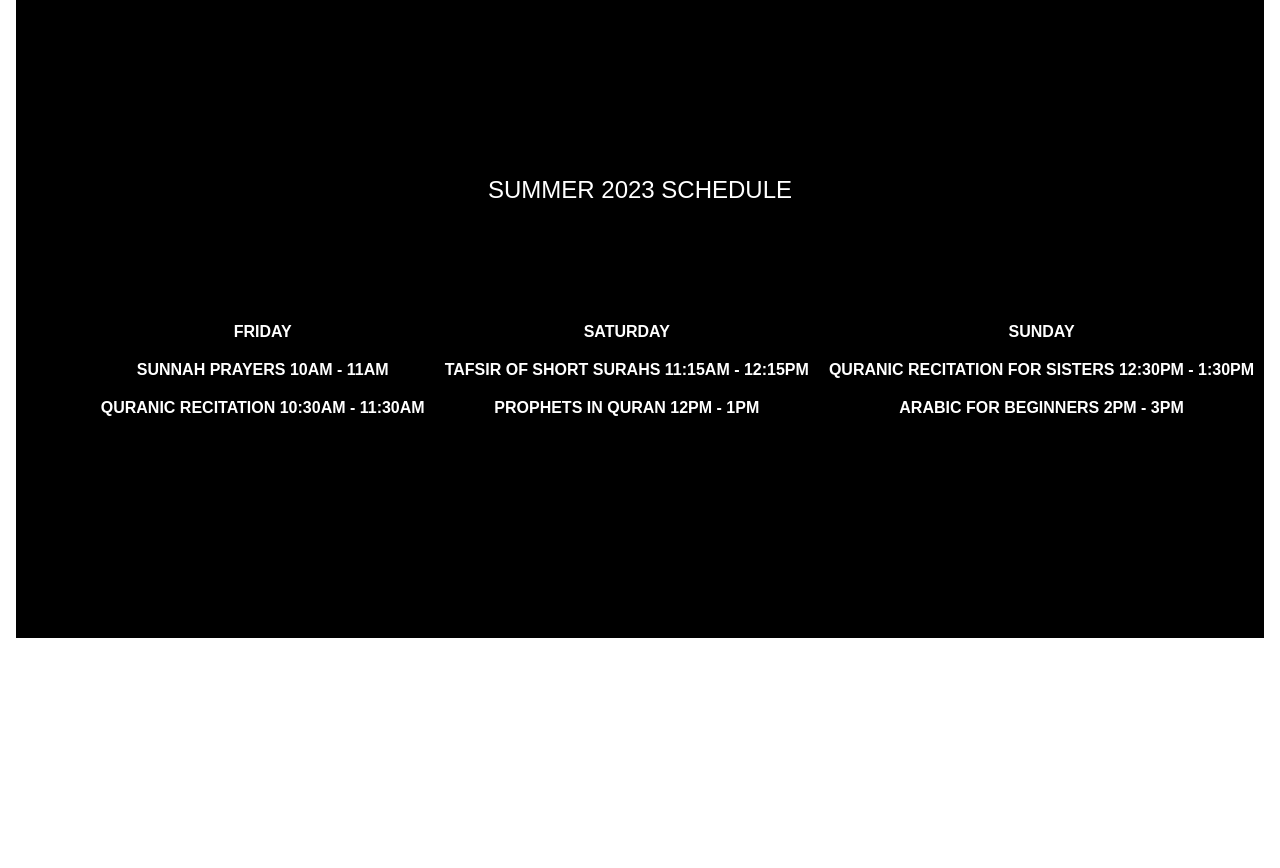
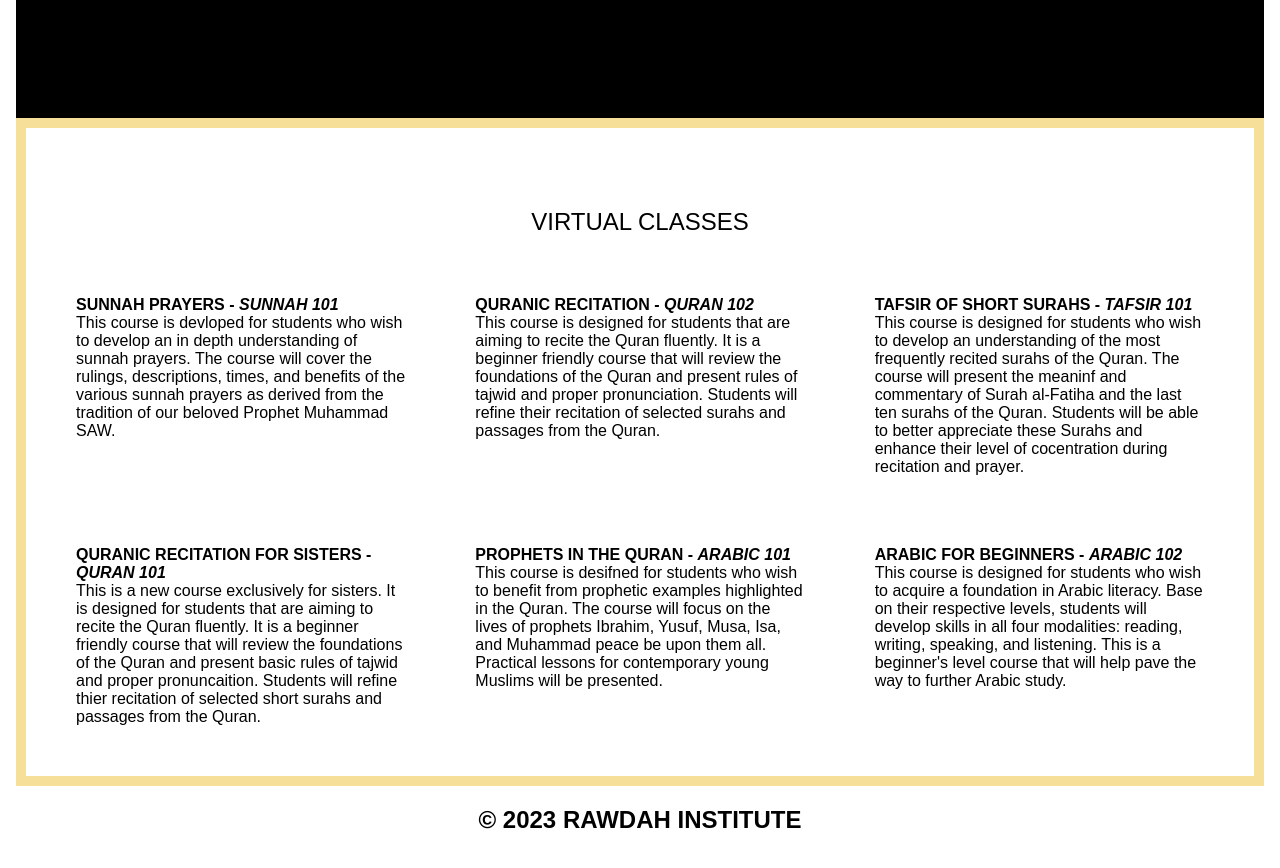
Before and after one commit to tahmid198/Rawdah_Institute, a React (Create React App) app: page /OnlineClass in a window 1280 px wide. Shown: the part 818-1686 px from the top of the page. Before the commit the page ends 1472 px from the top, so only its background shows below. Built offline with nearby package versions, Linux system fonts and the light colour scheme.

Commit message:
virtual classes and footer section

```diff
--- a/src/components/css/online-class.css
+++ b/src/components/css/online-class.css
@@ -1,10 +1,10 @@
 /* * {
     box-sizing: border-box;
 } */
-
+/* --------------------------------------------------------------------------------------- */
 .title {
     position: relative;
-    height: 100vh;
+    height: 60vh;
     width: 100%;
     background-image: linear-gradient(rgba(0,0,0,0.5),rgba(0,0,0,0.5)),
                     url('./rawdah-assets/pexels-steven-jiashu-online-class-medium.jpg');
@@ -31,26 +31,30 @@
     color: #fff;
     font-weight: normal;
 }
-
+/* --------------------------------------------------------------------------------------- */
 .schedule{
     position: relative;
-    height: 80vh;
-    width: 100%;
+    /* height: 40vh;
+    width: 100%; */
     background-color: #000;
+    padding: 150px;
 
 }
 .schedule .schedule-title h1{
     position: center;
+    padding-bottom: 70px;
     color: #fff;
     font-weight: 300;
     position: absolute;
     top: 30%;
     left: 50%;
     margin-right: -50%;
-    transform: translate(-50%, -50%)
+    transform: translate(-50%, -50%);
+    float: center;
+
 }
 
-.schedule .grid-container {
+.schedule .grid-schedule-container {
     position: relative;
     top: 50%;
     left: 3%;
@@ -64,11 +68,50 @@
     padding: 5px;
     color: #fff;
     font-weight: bold;
+    float: center;
 
 }
-/* .grid-container > div {
+/* .grid-schedule-container > div {
     background-color: rgba(255, 255, 255, 0.8);
     text-align: center;
     padding: 20px 0;
     font-size: 30px;
   } */
+  /* --------------------------------------------------------------------------------------- */
+.class-container{
+    /* height: 60vh;
+    width: 100%; */
+    padding: 10px;
+    background-color:#F5DF99;
+}
+.class-container .class-list {
+    background-color: #fff;
+    /* height: 100%;
+    width: 100%; */
+    padding: 50px;
+    float: center;
+}
+
+.class-container .class-list h1 {
+    padding-top: 30px;
+    padding-bottom: 60px;
+    font-weight: 300;
+}
+
+.class-container .class-list .grid-class-container {
+    /* position: absolute; */
+    float: center;
+    display: inline-grid;
+    grid-template-columns: 2fr 2fr 2fr;
+    /* transform: translateY(-50%,-50%); */
+    gap: 70px 70px;
+    /* top: 50%; */
+    /* left: 3%; */
+}
+.grid-class-container .grid-item h4,
+.grid-class-container .grid-item p {
+    text-align: left;
+}
+.footer {
+    padding:20px;
+}
--- a/src/components/online-class.js
+++ b/src/components/online-class.js
@@ -13,18 +13,69 @@
             <div className='schedule'>
                 <div className='schedule-title'>
                     <h1>SUMMER 2023 SCHEDULE</h1>
+            </div>
+                <div class="grid-schedule-container">
+                    <div className="grid-item">FRIDAY</div>
+                    <div className="grid-item">SATURDAY</div>
+                    <div className="grid-item">SUNDAY</div>
+                    <div className="grid-item">SUNNAH PRAYERS 10AM - 11AM</div>
+                    <div className="grid-item">TAFSIR OF SHORT SURAHS 11:15AM - 12:15PM</div>
+                    <div className="grid-item">QURANIC RECITATION FOR SISTERS 12:30PM - 1:30PM</div>
+                    <div className="grid-item">QURANIC RECITATION 10:30AM - 11:30AM</div>
+                    <div className="grid-item">PROPHETS IN QURAN 12PM - 1PM</div>
+                    <div className="grid-item">ARABIC FOR BEGINNERS 2PM - 3PM</div>
                 </div>
-                <div class="grid-container">
-                    <div class="grid-item">FRIDAY</div>
-                    <div class="grid-item">SATURDAY</div>
-                    <div class="grid-item">SUNDAY</div>
-                    <div class="grid-item">SUNNAH PRAYERS 10AM - 11AM</div>
-                    <div class="grid-item">TAFSIR OF SHORT SURAHS 11:15AM - 12:15PM</div>
-                    <div class="grid-item">QURANIC RECITATION FOR SISTERS 12:30PM - 1:30PM</div>
-                    <div class="grid-item">QURANIC RECITATION 10:30AM - 11:30AM</div>
-                    <div class="grid-item">PROPHETS IN QURAN 12PM - 1PM</div>
-                    <div class="grid-item">ARABIC FOR BEGINNERS 2PM - 3PM</div>
-                </div>
+            </div>
+            <div className='class-container'>
+                <div className='class-list'>
+                    <h1>VIRTUAL CLASSES</h1>
+                            <div className="grid-class-container">
+                                <div className="grid-item">
+                                    <h4>SUNNAH PRAYERS - <i>SUNNAH 101</i></h4>
+                                    <p>This course is devloped for students who wish to develop an in depth understanding
+                                        of sunnah prayers. The course will cover the rulings, descriptions, times, and benefits of
+                                        the various sunnah prayers as derived from the tradition of our beloved Prophet Muhammad SAW.</p>
+                                </div>
+                                <div class="grid-item">
+                                    <h4>QURANIC RECITATION - <i>QURAN 102</i></h4>
+                                    <p> This course is designed for students that are aiming to recite the Quran fluently.
+                                        It is a beginner friendly course that will review the foundations of the Quran and present rules of tajwid and proper pronunciation.
+                                        Students will refine their recitation of selected surahs and passages from the Quran.
+                                    </p>
+                                </div>
+                                <div class="grid-item">
+                                    <h4>TAFSIR OF SHORT SURAHS - <i>TAFSIR 101</i></h4>
+                                    <p> This course is designed for students who wish to develop an understanding of the most frequently recited surahs of the Quran.
+                                        The course will present the meaninf and commentary of Surah al-Fatiha and the last ten surahs of the Quran. Students will be able to better
+                                        appreciate these Surahs and enhance their level of cocentration during recitation and prayer.
+                                    </p>
+                                </div>
+                                <div class="grid-item">
+                                    <h4>QURANIC RECITATION FOR SISTERS - <i>QURAN 101</i></h4>
+                                    <p> This is a new course exclusively for sisters. It is designed for students that are aiming to recite the Quran fluently.
+                                        It is a beginner friendly course that will review the foundations of the Quran and present basic rules of tajwid and proper pronuncaition.
+                                        Students will refine thier recitation of selected short surahs and passages from the Quran.
+                                    </p>
+                                </div>
+                                <div class="grid-item">
+                                    <h4>PROPHETS IN THE QURAN - <i>ARABIC 101</i></h4>
+                                    <p> This course is desifned for students who wish to benefit from prophetic examples highlighted in the Quran.
+                                        The course will focus on the lives of prophets Ibrahim, Yusuf, Musa, Isa, and Muhammad peace be upon them all.
+                                        Practical lessons for contemporary young Muslims will be presented.
+                                    </p>
+                                </div>
+                                <div class="grid-item">
+                                    <h4>ARABIC FOR BEGINNERS - <i>ARABIC 102</i></h4>
+                                    <p> This course is designed for students who wish to acquire a foundation in Arabic literacy. Base on their respective levels,
+                                        students will develop skills in all four modalities: reading, writing, speaking, and listening.
+                                        This is a beginner's level course that will help pave the way to further Arabic study.
+                                    </p>
+                                </div>
+                            </div>
+                     </div>
+            </div>
+            <div class="footer">
+                <h1> © 2023 RAWDAH INSTITUTE</h1>
             </div>
         </section>
 
```
